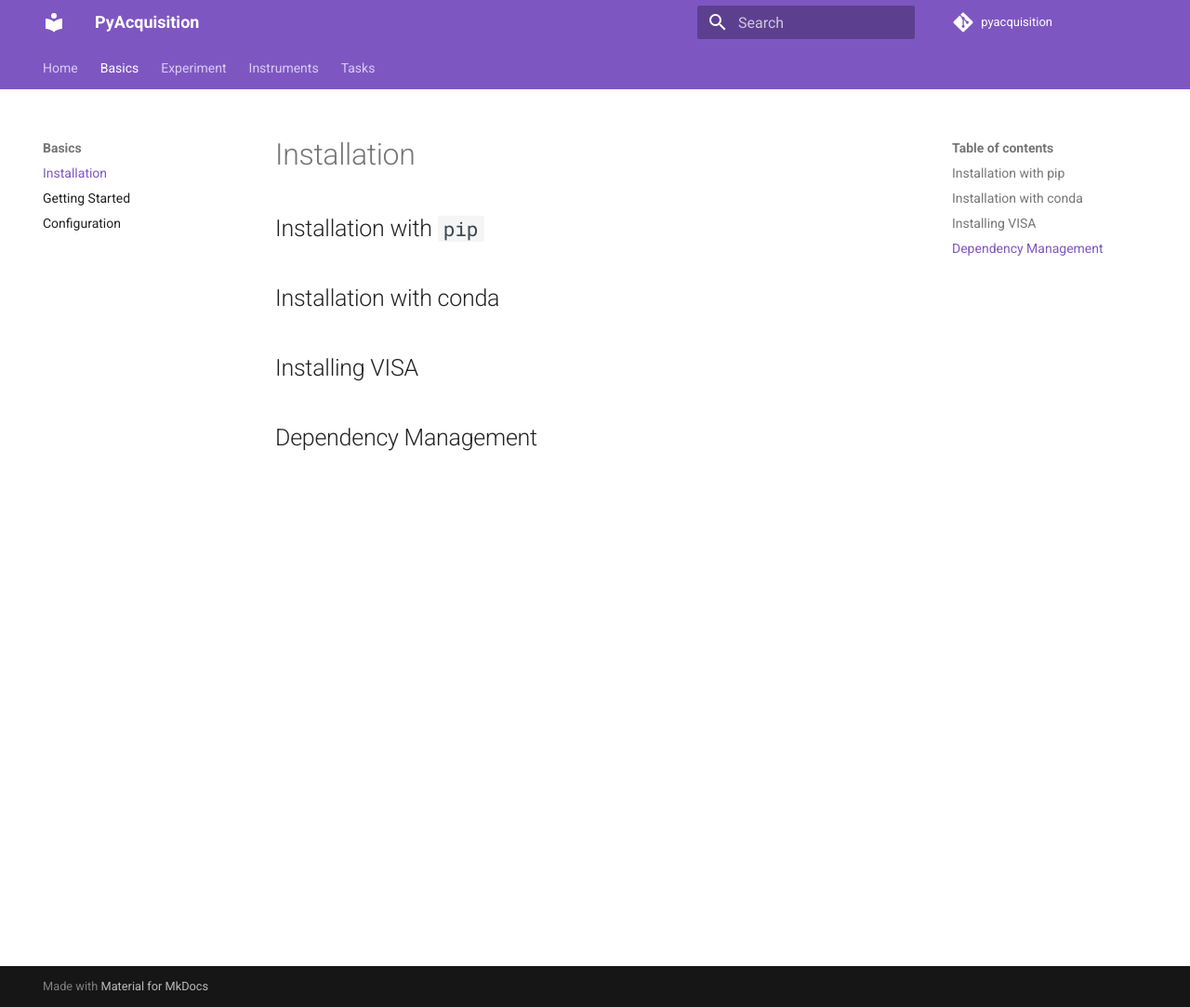
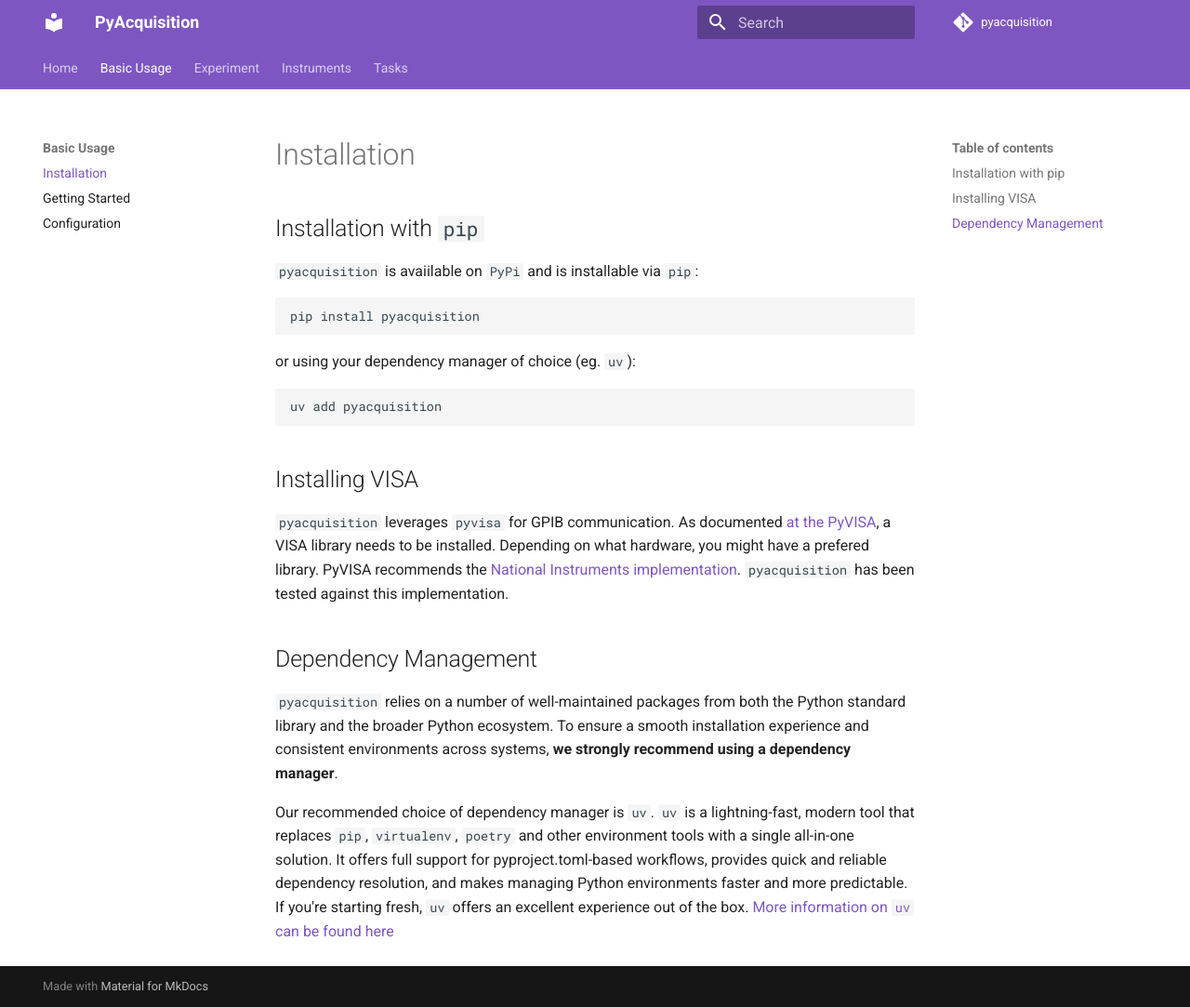
Before and after one commit to jakeayres/pyacquisition, an MkDocs documentation site: the page built from docs/basics/installation.md, in a window 1280 px wide and 1083 px high. Shown: the whole window at 93% size. Built offline with MkDocs 1.6.1 and Material for MkDocs 9.7.7, drawn with Linux system fonts in a browser that asks for light colours; comment, search, counter and statistics services are not loaded.

Commit message:
Minor updates to docs

````diff
--- a/docs/basics/installation.md
+++ b/docs/basics/installation.md
@@ -2,8 +2,24 @@
 
 ## Installation with `pip`
 
-## Installation with conda
+`pyacquisition` is avaiilable on `PyPi` and is installable via `pip`:
+
+```
+pip install pyacquisition
+```
+
+or using your dependency manager of choice (eg. `uv`):
+
+```
+uv add pyacquisition
+```
 
 ## Installing VISA
 
+`pyacquisition` leverages `pyvisa` for GPIB communication. As documented [at the PyVISA](https://pyvisa.readthedocs.io/en/latest/), a VISA library needs to be installed. Depending on what hardware, you might have a prefered library. PyVISA recommends the [National Instruments implementation](https://www.ni.com/en/support/downloads/drivers/download.ni-visa.html). `pyacquisition` has been tested against this implementation.
+
 ## Dependency Management
+
+`pyacquisition` relies on a number of well-maintained packages from both the Python standard library and the broader Python ecosystem. To ensure a smooth installation experience and consistent environments across systems, **we strongly recommend using a dependency manager**.
+
+Our recommended choice of dependency manager is `uv`. `uv` is a lightning-fast, modern tool that replaces `pip`, `virtualenv`, `poetry` and other environment tools with a single all-in-one solution. It offers full support for pyproject.toml-based workflows, provides quick and reliable dependency resolution, and makes managing Python environments faster and more predictable. If you're starting fresh, `uv` offers an excellent experience out of the box. [More information on `uv` can be found here](https://docs.astral.sh/uv/)
--- a/mkdocs.yml
+++ b/mkdocs.yml
@@ -3,7 +3,7 @@ repo_url: https://github.com/jakeayres/pyacquisition
 repo_name: pyacquisition
 nav:
   - Home: index.md
-  - Basics:
+  - Basic Usage:
     - Installation: basics/installation.md
     - Getting Started: basics/getting_started.md
     - Configuration: basics/configuration.md
@@ -13,11 +13,14 @@ nav:
     - Scribe: experiment/scribe.md
     - Task Manager: experiment/task_manager.md
   - Instruments:
-    - Overview: instruments/overview.md
     - Clock: instruments/clock.md
+    - SR_830: instruments/sr830.md
+    - SR_860: instruments/sr860.md
+    - Lakeshore_340: instruments/lakeshore_340.md
+    - Lakeshore_350: instruments/lakeshore_350.md
   - Tasks:
-    - Overview: tasks/overview.md
     - WaitFor: tasks/wait_for.md
+    - WaitUntil: tasks/wait_until.md
 theme:
   name: material
   icon:
````
Also changed, not shown: docs/basics/configuration.md (+1 -1 lines), docs/instruments/lakeshore_340.md (added, +1 -0 lines), docs/tasks/wait_until.md (added, +1 -0 lines), docs/instruments/lakeshore_350.md (added).
